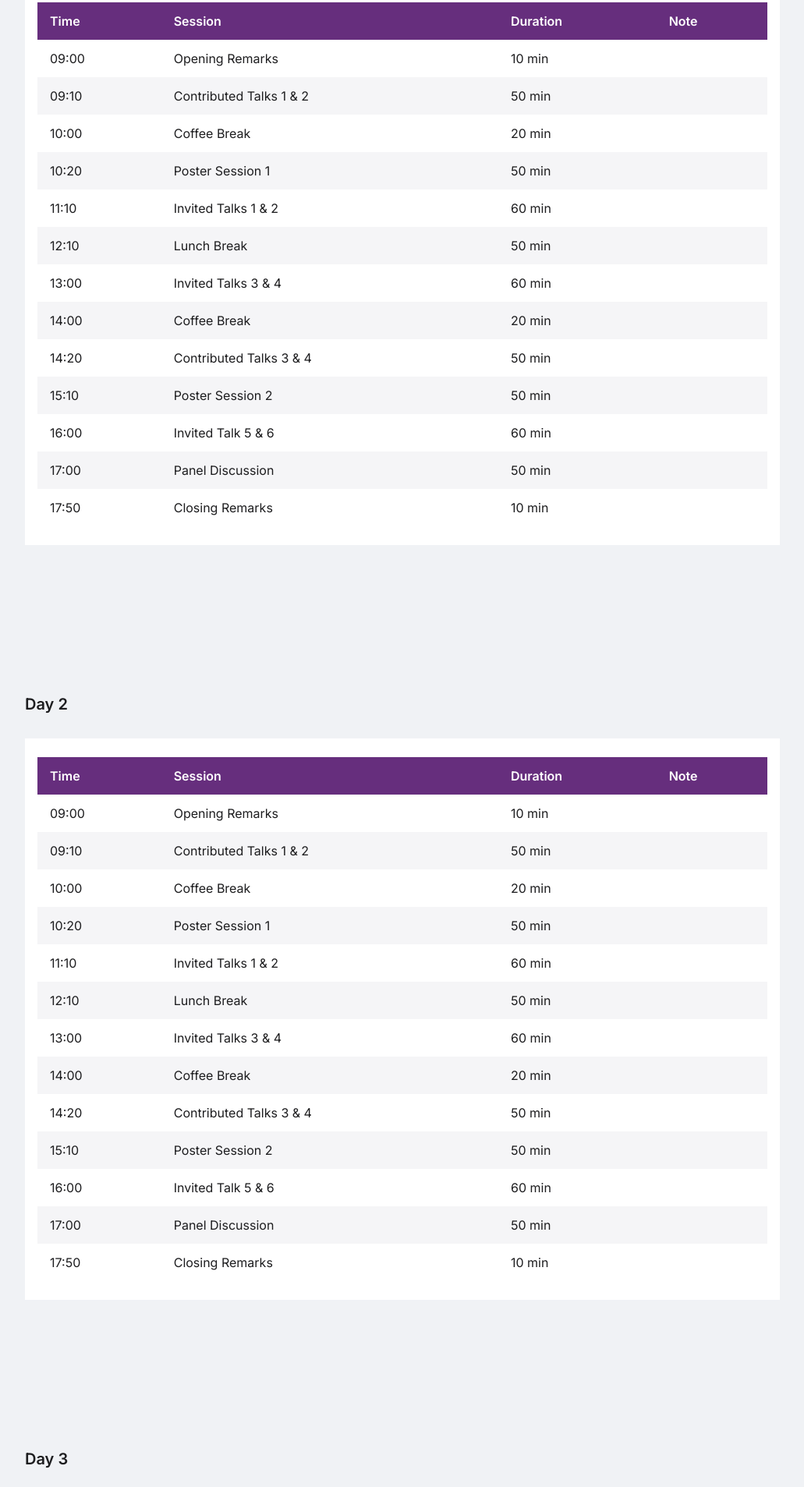
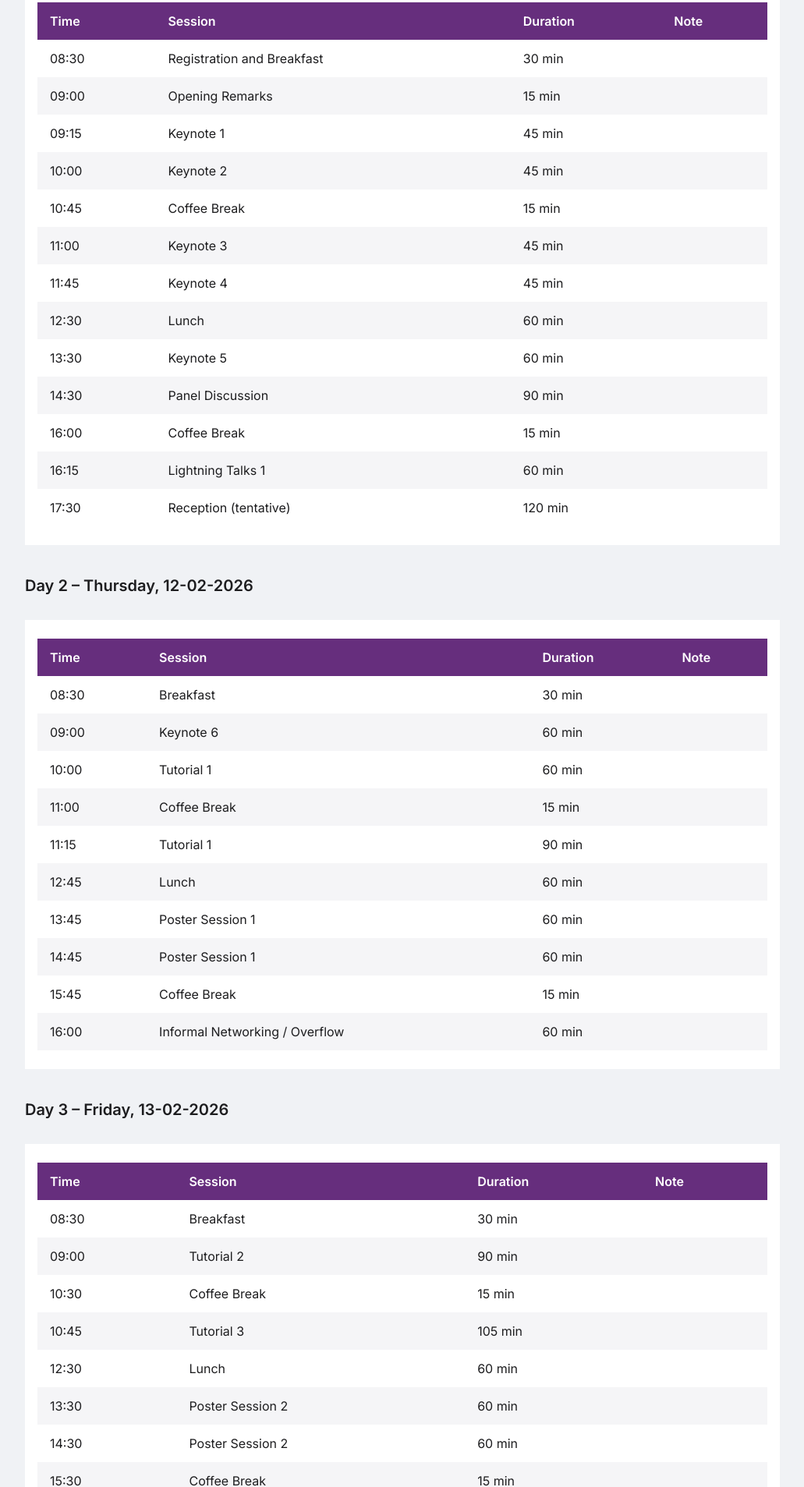
Before and after one commit to world-model-mila/world-model-mila.github.io, a website built with Vite: page index.html in a window 1280 px wide. Shown: the part 2897-4804 px from the top of the page at 78% size, without its empty margins (124-1155 px from the left). Built offline with nearby package versions, Linux system fonts and the light colour scheme; animation ran at ten frames a second; files whose address does not match are found by name.

Commit message:
Schedule updated

```diff
--- a/index.html
+++ b/index.html
@@ -178,7 +178,7 @@
         </div>
         <!-- tuorial -->
         <div class="panelists-title" style="margin-top:2rem; margin-bottom:1rem;">
-          <h3>Tutorial</h3>
+          <h3>Tutorials</h3>
         </div>
         <div class="organizers-grid">
           <a href="#" target="_blank" class="organizer-card">
@@ -220,7 +220,9 @@
             <span class="section-header-subtitle">World Modeling Workshop</span>
           </div>
         </div>
-        <h3 id="track-general">Day 1</h3>
+
+        <!-- Day 1 -->
+        <h3 id="track-general">Day 1 – Wednesday, 11-02-2026</h3>
         <div class="row">
           <div class="col-lg-12">
             <div class="schedule-table">
@@ -235,81 +237,81 @@
                 </thead>
                 <tbody>
                   <tr>
-                    <td>09:00</td>
-                    <td>Opening Remarks</td>
-                    <td>10 min</td>
+                    <td>08:30</td>
+                    <td>Registration and Breakfast</td>
+                    <td>30 min</td>
                     <td></td>
                   </tr>
                   <tr>
-                    <td>09:10</td>
-                    <td>Contributed Talks 1 & 2</td>
-                    <td>50 min</td>
+                    <td>09:00</td>
+                    <td>Opening Remarks</td>
+                    <td>15 min</td>
+                    <td></td>
+                  </tr>
+                  <tr>
+                    <td>09:15</td>
+                    <td>Keynote 1</td>
+                    <td>45 min</td>
                     <td></td>
                   </tr>
                   <tr>
                     <td>10:00</td>
-                    <td>Coffee Break</td>
-                    <td>20 min</td>
+                    <td>Keynote 2</td>
+                    <td>45 min</td>
                     <td></td>
                   </tr>
                   <tr>
-                    <td>10:20</td>
-                    <td>Poster Session 1</td>
-                    <td>50 min</td>
+                    <td>10:45</td>
+                    <td>Coffee Break</td>
+                    <td>15 min</td>
                     <td></td>
                   </tr>
                   <tr>
-                    <td>11:10</td>
-                    <td>Invited Talks 1 & 2</td>
+                    <td>11:00</td>
+                    <td>Keynote 3</td>
+                    <td>45 min</td>
+                    <td></td>
+                  </tr>
+                  <tr>
+                    <td>11:45</td>
+                    <td>Keynote 4</td>
+                    <td>45 min</td>
+                    <td></td>
+                  </tr>
+                  <tr>
+                    <td>12:30</td>
+                    <td>Lunch</td>
                     <td>60 min</td>
                     <td></td>
                   </tr>
                   <tr>
-                    <td>12:10</td>
-                    <td>Lunch Break</td>
-                    <td>50 min</td>
-                    <td></td>
-                  </tr>
-                  <tr>
-                    <td>13:00</td>
-                    <td>Invited Talks 3 & 4</td>
+                    <td>13:30</td>
+                    <td>Keynote 5</td>
                     <td>60 min</td>
                     <td></td>
                   </tr>
                   <tr>
-                    <td>14:00</td>
-                    <td>Coffee Break</td>
-                    <td>20 min</td>
-                    <td></td>
-                  </tr>
-                  <tr>
-                    <td>14:20</td>
-                    <td>Contributed Talks 3 & 4</td>
-                    <td>50 min</td>
-                    <td></td>
-                  </tr>
-                  <tr>
-                    <td>15:10</td>
-                    <td>Poster Session 2</td>
-                    <td>50 min</td>
+                    <td>14:30</td>
+                    <td>Panel Discussion</td>
+                    <td>90 min</td>
                     <td></td>
                   </tr>
                   <tr>
                     <td>16:00</td>
-                    <td>Invited Talk 5 & 6</td>
+                    <td>Coffee Break</td>
+                    <td>15 min</td>
+                    <td></td>
+                  </tr>
+                  <tr>
+                    <td>16:15</td>
+                    <td>Lightning Talks 1</td>
                     <td>60 min</td>
                     <td></td>
                   </tr>
                   <tr>
-                    <td>17:00</td>
-                    <td>Panel Discussion</td>
-                    <td>50 min</td>
-                    <td></td>
-                  </tr>
-                  <tr>
-                    <td>17:50</td>
-                    <td>Closing Remarks</td>
-                    <td>10 min</td>
+                    <td>17:30</td>
+                    <td>Reception (tentative)</td>
+                    <td>120 min</td>
                     <td></td>
                   </tr>
                 </tbody>
@@ -317,16 +319,9 @@
             </div>
           </div>
         </div>
-      </div>
-      </section>
 
-      <section id="schedule" class="schedule fade-in">
-      <div class="container">
-        <div class="section-header-component">
-          <div class="section-header-row">
-          </div>
-        </div>
-        <h3 id="track-general">Day 2</h3>
+        <!-- Day 2 -->
+        <h3 id="track-general" style="margin-top: 2em;">Day 2 – Thursday, 12-02-2026</h3>
         <div class="row">
           <div class="col-lg-12">
             <div class="schedule-table">
@@ -341,81 +336,63 @@
                 </thead>
                 <tbody>
                   <tr>
-                    <td>09:00</td>
-                    <td>Opening Remarks</td>
-                    <td>10 min</td>
+                    <td>08:30</td>
+                    <td>Breakfast</td>
+                    <td>30 min</td>
                     <td></td>
                   </tr>
                   <tr>
-                    <td>09:10</td>
-                    <td>Contributed Talks 1 & 2</td>
-                    <td>50 min</td>
+                    <td>09:00</td>
+                    <td>Keynote 6</td>
+                    <td>60 min</td>
                     <td></td>
                   </tr>
                   <tr>
                     <td>10:00</td>
-                    <td>Coffee Break</td>
-                    <td>20 min</td>
-                    <td></td>
-                  </tr>
-                  <tr>
-                    <td>10:20</td>
-                    <td>Poster Session 1</td>
-                    <td>50 min</td>
-                    <td></td>
-                  </tr>
-                  <tr>
-                    <td>11:10</td>
-                    <td>Invited Talks 1 & 2</td>
+                    <td>Tutorial 1</td>
                     <td>60 min</td>
                     <td></td>
                   </tr>
                   <tr>
-                    <td>12:10</td>
-                    <td>Lunch Break</td>
-                    <td>50 min</td>
+                    <td>11:00</td>
+                    <td>Coffee Break</td>
+                    <td>15 min</td>
                     <td></td>
                   </tr>
                   <tr>
-                    <td>13:00</td>
-                    <td>Invited Talks 3 & 4</td>
+                    <td>11:15</td>
+                    <td>Tutorial 1</td>
+                    <td>90 min</td>
+                    <td></td>
+                  </tr>
+                  <tr>
+                    <td>12:45</td>
+                    <td>Lunch</td>
                     <td>60 min</td>
                     <td></td>
                   </tr>
                   <tr>
-                    <td>14:00</td>
-                    <td>Coffee Break</td>
-                    <td>20 min</td>
+                    <td>13:45</td>
+                    <td>Poster Session 1</td>
+                    <td>60 min</td>
                     <td></td>
                   </tr>
                   <tr>
-                    <td>14:20</td>
-                    <td>Contributed Talks 3 & 4</td>
-                    <td>50 min</td>
+                    <td>14:45</td>
+                    <td>Poster Session 1</td>
+                    <td>60 min</td>
                     <td></td>
                   </tr>
                   <tr>
-                    <td>15:10</td>
-                    <td>Poster Session 2</td>
-                    <td>50 min</td>
+                    <td>15:45</td>
+                    <td>Coffee Break</td>
+                    <td>15 min</td>
                     <td></td>
                   </tr>
                   <tr>
                     <td>16:00</td>
-                    <td>Invited Talk 5 & 6</td>
+                    <td>Informal Networking / Overflow</td>
                     <td>60 min</td>
-                    <td></td>
-                  </tr>
-                  <tr>
-                    <td>17:00</td>
-                    <td>Panel Discussion</td>
-                    <td>50 min</td>
-                    <td></td>
-                  </tr>
-                  <tr>
-                    <td>17:50</td>
-                    <td>Closing Remarks</td>
-                    <td>10 min</td>
                     <td></td>
                   </tr>
                 </tbody>
@@ -423,16 +400,9 @@
             </div>
           </div>
         </div>
-      </div>
-    </section>
 
-      <section id="schedule" class="schedule fade-in">
-      <div class="container">
-        <div class="section-header-component">
-          <div class="section-header-row">
-          </div>
-        </div>
-        <h3 id="track-general">Day 3</h3>
+        <!-- Day 3 -->
+        <h3 id="track-general" style="margin-top: 2em;">Day 3 – Friday, 13-02-2026</h3>
         <div class="row">
           <div class="col-lg-12">
             <div class="schedule-table">
@@ -447,81 +417,57 @@
                 </thead>
                 <tbody>
                   <tr>
-                    <td>09:00</td>
-                    <td>Opening Remarks</td>
-                    <td>10 min</td>
+                    <td>08:30</td>
+                    <td>Breakfast</td>
+                    <td>30 min</td>
                     <td></td>
                   </tr>
                   <tr>
-                    <td>09:10</td>
-                    <td>Contributed Talks 1 & 2</td>
-                    <td>50 min</td>
+                    <td>09:00</td>
+                    <td>Tutorial 2</td>
+                    <td>90 min</td>
                     <td></td>
                   </tr>
                   <tr>
-                    <td>10:00</td>
+                    <td>10:30</td>
                     <td>Coffee Break</td>
-                    <td>20 min</td>
+                    <td>15 min</td>
                     <td></td>
                   </tr>
                   <tr>
-                    <td>10:20</td>
-                    <td>Poster Session 1</td>
-                    <td>50 min</td>
+                    <td>10:45</td>
+                    <td>Tutorial 3</td>
+                    <td>105 min</td>
                     <td></td>
                   </tr>
                   <tr>
-                    <td>11:10</td>
-                    <td>Invited Talks 1 & 2</td>
+                    <td>12:30</td>
+                    <td>Lunch</td>
                     <td>60 min</td>
                     <td></td>
                   </tr>
                   <tr>
-                    <td>12:10</td>
-                    <td>Lunch Break</td>
-                    <td>50 min</td>
-                    <td></td>
-                  </tr>
-                  <tr>
-                    <td>13:00</td>
-                    <td>Invited Talks 3 & 4</td>
+                    <td>13:30</td>
+                    <td>Poster Session 2</td>
                     <td>60 min</td>
                     <td></td>
                   </tr>
                   <tr>
-                    <td>14:00</td>
-                    <td>Coffee Break</td>
-                    <td>20 min</td>
-                    <td></td>
-                  </tr>
-                  <tr>
-                    <td>14:20</td>
-                    <td>Contributed Talks 3 & 4</td>
-                    <td>50 min</td>
-                    <td></td>
-                  </tr>
-                  <tr>
-                    <td>15:10</td>
+                    <td>14:30</td>
                     <td>Poster Session 2</td>
-                    <td>50 min</td>
-                    <td></td>
-                  </tr>
-                  <tr>
-                    <td>16:00</td>
-                    <td>Invited Talk 5 & 6</td>
                     <td>60 min</td>
                     <td></td>
                   </tr>
                   <tr>
-                    <td>17:00</td>
-                    <td>Panel Discussion</td>
-                    <td>50 min</td>
+                    <td>15:30</td>
+                    <td>Coffee Break</td>
+                    <td>15 min</td>
                     <td></td>
                   </tr>
                   <tr>
-                    <td>17:50</td>
+                    <td>15:45</td>
                     <td>Closing Remarks</td>
-                    <td>10 min</td>
+                    <td>30 min</td>
                     <td></td>
                   </tr>
                 </tbody>
```
